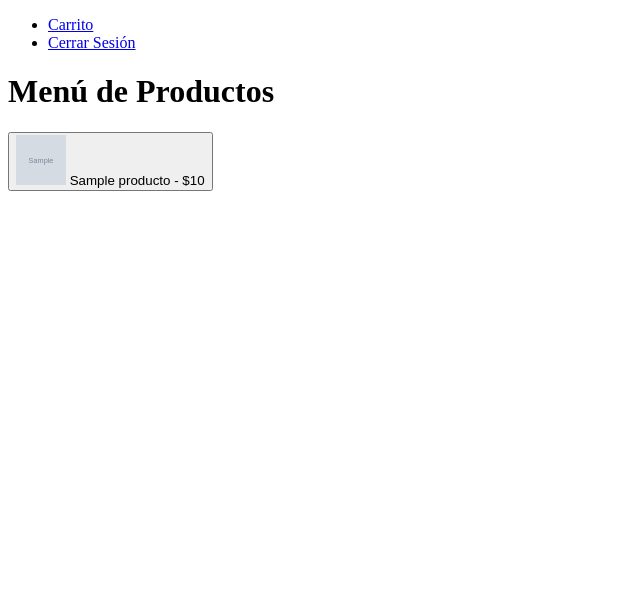
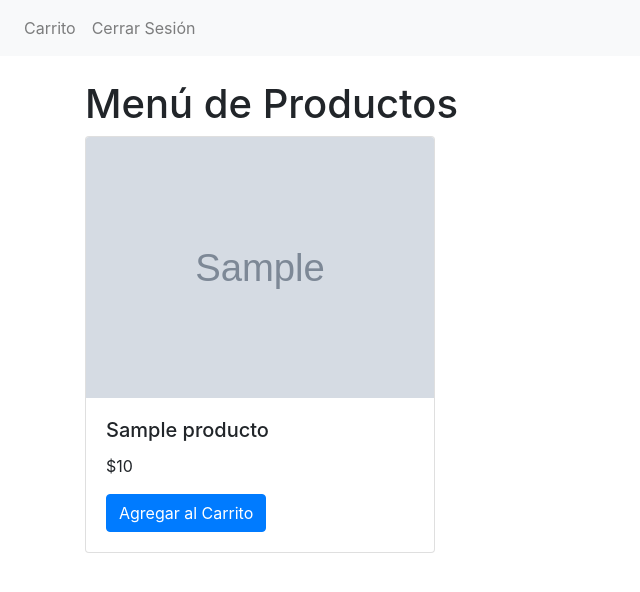
Before and after one commit to OmarPerezReyes/CafeteriaUPV, a PHP site: template app/views/productos.php in a window 1280 px wide. Shown: the top 592 px of the page, without its empty margins (0-640 px from the left). Run offline with PHP 8.4, Linux system fonts and the light colour scheme; the template is opened without the code that fills it: most values are stand-ins (such as "Sample title", 1, 10 or a date in 2020); grey boxes marked "Sample" are stand-in pictures.

Commit message:
Agregar session en login y menu principal
Carga de productos

```diff
--- a/app/controllers/Connection.php
+++ b/app/controllers/Connection.php
@@ -1,8 +1,8 @@
 <?php
     // Conexion a la base de datos
-    $servername = "127.0.0.1:3307";
-    $username = "root";
-    $password = "";
+    $servername = "localhost";
+    $username = "admin";
+    $password = "be17af928cb8ea2ca2418261803f684deb3e60a9b3537483";
     $dbname = "jaguares_con_hambre";
 
     // Crear conexión
--- a/app/views/productos.php
+++ b/app/views/productos.php
@@ -3,26 +3,48 @@
 <head>
     <meta charset="UTF-8">
     <title>Menú de Productos</title>
+    <!-- Agregar la referencia al CSS de Bootstrap -->
+    <link href="https://maxcdn.bootstrapcdn.com/bootstrap/4.5.2/css/bootstrap.min.css" rel="stylesheet">
 </head>
 <body>
-    <nav>
-        <ul>
-            <li><a href="carrito.php">Carrito</a></li>
-            <li><a href="cerrar_sesion.php">Cerrar Sesión</a></li>
-        </ul>
+    <nav class="navbar navbar-expand-lg navbar-light bg-light">
+        <div class="collapse navbar-collapse" id="navbarNav">
+            <ul class="navbar-nav">
+                <li class="nav-item">
+                    <a class="nav-link" href="carrito.php">Carrito</a>
+                </li>
+                <li class="nav-item">
+                    <a class="nav-link" href="cerrar_sesion.php">Cerrar Sesión</a>
+                </li>
+            </ul>
+        </div>
     </nav>
 
-    <h1>Menú de Productos</h1>
+    <div class="container">
+        <h1 class="mt-4">Menú de Productos</h1>
 
-    <div class="productos">
-        <?php foreach ($productos as $producto): ?>
-            <form action="agregar_al_carrito.php" method="post">
-                <button type="submit" name="agregar" value="<?php echo $producto['id']; ?>">
-                    <img src="<?php echo $producto['imagen_url']; ?>" alt="<?php echo $producto['nombre']; ?>" style="width: 50px; height: 50px;">
-                    <?php echo $producto['nombre']; ?> - $<?php echo $producto['precio']; ?>
-                </button>
-            </form>
-        <?php endforeach; ?>
+        <div class="row">
+            <?php foreach ($productos as $producto): ?>
+            <div class="col-lg-4 mb-4">
+                <div class="card">
+                    <img src="<?php echo $producto['imagen_url']; ?>" class="card-img-top" alt="<?php echo $producto['nombre_Producto']; ?>">
+                    <div class="card-body">
+                        <h5 class="card-title"><?php echo $producto['nombre_Producto']; ?></h5>
+                        <p class="card-text">$<?php echo $producto['precio']; ?></p>
+                        <form action="agregar_al_carrito.php" method="post">
+                            <input type="hidden" name="agregar" value="<?php echo $producto['id_producto']; ?>">
+                            <button type="submit" class="btn btn-primary">Agregar al Carrito</button>
+                        </form>
+                    </div>
+                </div>
+            </div>
+            <?php endforeach; ?>
+        </div>
     </div>
+
+    <!-- Agregar la referencia al JS de Bootstrap (opcional) -->
+    <script src="https://ajax.googleapis.com/ajax/libs/jquery/3.5.1/jquery.min.js"></script>
+    <script src="https://cdnjs.cloudflare.com/ajax/libs/popper.js/1.16.0/umd/popper.min.js"></script>
+    <script src="https://maxcdn.bootstrapcdn.com/bootstrap/4.5.2/js/bootstrap.min.js"></script>
 </body>
 </html>
```
Also changed, not shown: app/controllers/Login.php (+12 -6 lines), app/controllers/productos_controller.php (+10 -7 lines), app/views/view.html (deleted), 1 other file.
